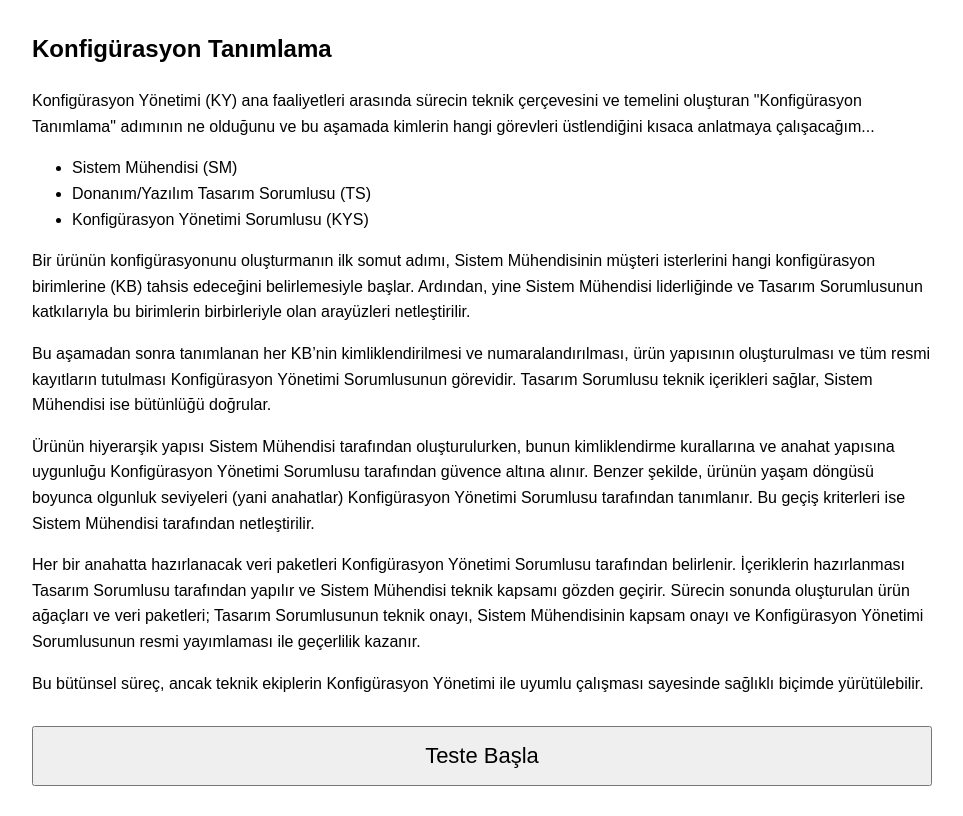
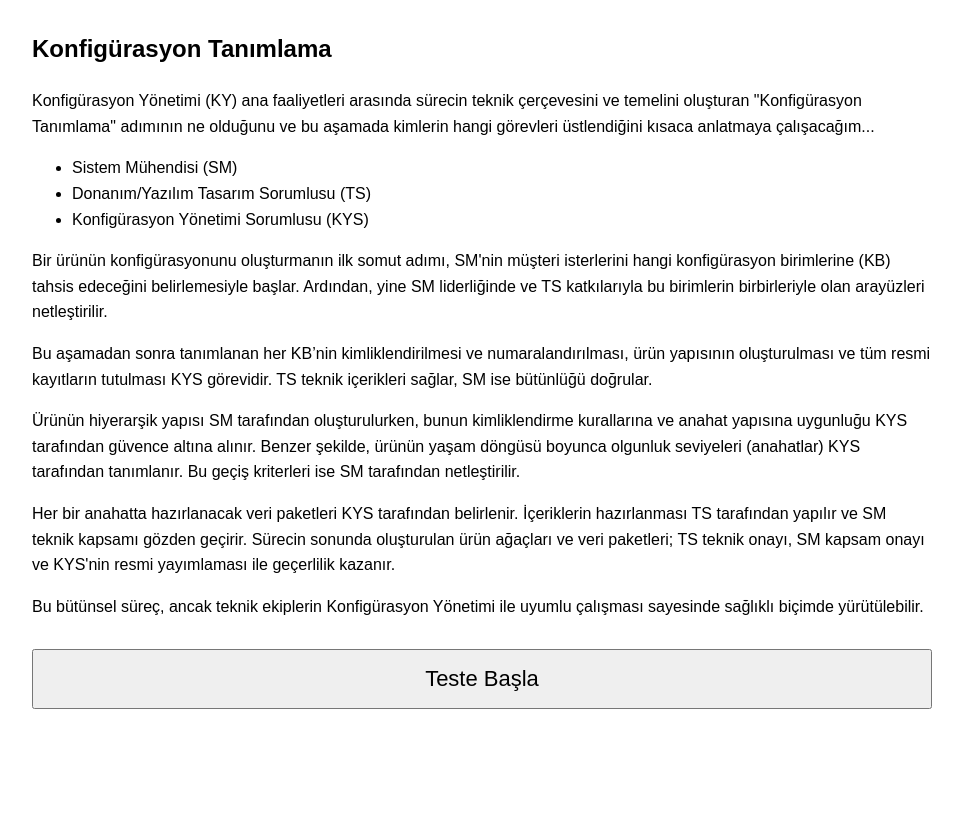
Before and after one commit to ilhantopaloglu/Konfigurasyon-Tanimlama-Sinavi, a plain HTML site: page index.html in a window 1280 px wide. Shown: the whole page, without its empty margins (158-1121 px from the left). Drawn offline with Linux system fonts and the light colour scheme.

Commit message:
Update index.html
kisaltmalar eklendi.

Signed-off-by: ilhantopaloglu <ilhant@gmail.com>

```diff
--- a/index.html
+++ b/index.html
@@ -49,29 +49,27 @@
   </ul>
 
   <p>
-    Bir ürünün konfigürasyonunu oluşturmanın ilk somut adımı, Sistem Mühendisinin müşteri isterlerini hangi
-    konfigürasyon birimlerine (KB) tahsis edeceğini belirlemesiyle başlar. Ardından, yine Sistem Mühendisi
-    liderliğinde ve Tasarım Sorumlusunun katkılarıyla bu birimlerin birbirleriyle olan arayüzleri netleştirilir.
+    Bir ürünün konfigürasyonunu oluşturmanın ilk somut adımı, SM'nin müşteri isterlerini hangi
+    konfigürasyon birimlerine (KB) tahsis edeceğini belirlemesiyle başlar. Ardından, yine SM liderliğinde ve TS katkılarıyla bu birimlerin birbirleriyle olan arayüzleri netleştirilir.
   </p>
 
   <p>
     Bu aşamadan sonra tanımlanan her KB’nin kimliklendirilmesi ve numaralandırılması, ürün yapısının
-    oluşturulması ve tüm resmi kayıtların tutulması Konfigürasyon Yönetimi Sorumlusunun görevidir. Tasarım
-    Sorumlusu teknik içerikleri sağlar, Sistem Mühendisi ise bütünlüğü doğrular.
+    oluşturulması ve tüm resmi kayıtların tutulması KYS görevidir. TS teknik içerikleri sağlar, SM ise bütünlüğü doğrular.
   </p>
 
   <p>
-    Ürünün hiyerarşik yapısı Sistem Mühendisi tarafından oluşturulurken, bunun kimliklendirme kurallarına ve
-    anahat yapısına uygunluğu Konfigürasyon Yönetimi Sorumlusu tarafından güvence altına alınır. Benzer şekilde,
-    ürünün yaşam döngüsü boyunca olgunluk seviyeleri (yani anahatlar) Konfigürasyon Yönetimi Sorumlusu tarafından
-    tanımlanır. Bu geçiş kriterleri ise Sistem Mühendisi tarafından netleştirilir.
+    Ürünün hiyerarşik yapısı SM tarafından oluşturulurken, bunun kimliklendirme kurallarına ve
+    anahat yapısına uygunluğu KYS tarafından güvence altına alınır. Benzer şekilde,
+    ürünün yaşam döngüsü boyunca olgunluk seviyeleri (anahatlar) KYS tarafından
+    tanımlanır. Bu geçiş kriterleri ise SM tarafından netleştirilir.
   </p>
 
   <p>
-    Her bir anahatta hazırlanacak veri paketleri Konfigürasyon Yönetimi Sorumlusu tarafından belirlenir.
-    İçeriklerin hazırlanması Tasarım Sorumlusu tarafından yapılır ve Sistem Mühendisi teknik kapsamı gözden
-    geçirir. Sürecin sonunda oluşturulan ürün ağaçları ve veri paketleri; Tasarım Sorumlusunun teknik onayı,
-    Sistem Mühendisinin kapsam onayı ve Konfigürasyon Yönetimi Sorumlusunun resmi yayımlaması ile geçerlilik
+    Her bir anahatta hazırlanacak veri paketleri KYS tarafından belirlenir.
+    İçeriklerin hazırlanması TS tarafından yapılır ve SM teknik kapsamı gözden
+    geçirir. Sürecin sonunda oluşturulan ürün ağaçları ve veri paketleri; TS teknik onayı,
+    SM kapsam onayı ve KYS'nin resmi yayımlaması ile geçerlilik
     kazanır.
   </p>
 
```
